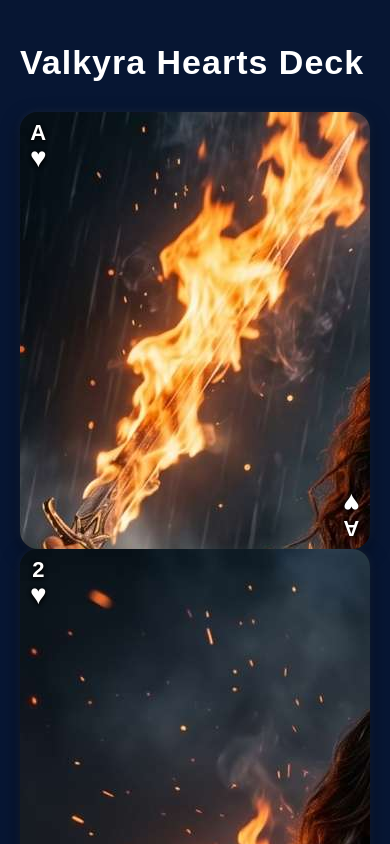
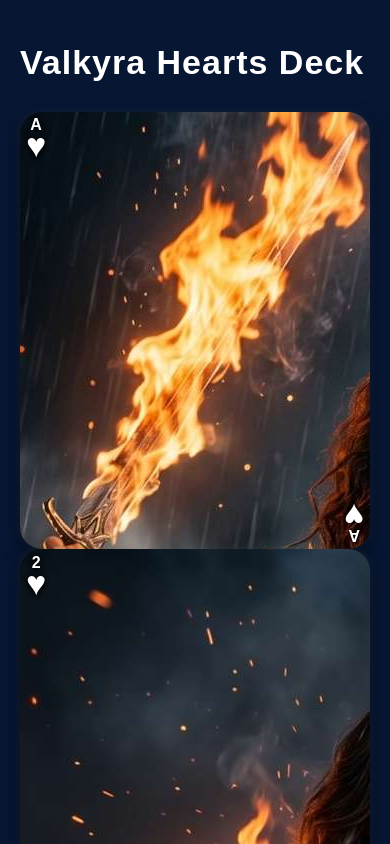
Before and after one commit to PlayYourPhotos/playyourphotos-blackjack, a React (Create React App) app: page /demo in a window 390 px wide. Shown: the top 844 px of the page. Built offline with nearby package versions, Linux system fonts and the light colour scheme.

Commit message:
Update styles.css

```diff
--- a/src/styles.css
+++ b/src/styles.css
@@ -22,8 +22,8 @@ body {
 
 .deck-grid {
   display: grid;
-  grid-template-columns: repeat(auto-fit, minmax(150px, 1fr));
-  gap: 18px;
+  grid-template-columns: repeat(auto-fit, minmax(170px, 1fr));
+  gap: 14px;
   max-width: 1600px;
 }
 
@@ -31,7 +31,7 @@ body {
   position: relative;
   width: 100%;
   aspect-ratio: 4 / 5;
-  border-radius: 18px;
+  border-radius: 22px;
   overflow: hidden;
   background: #111;
   box-shadow:
@@ -58,40 +58,41 @@ body {
   line-height: 1;
   font-weight: 900;
   text-shadow:
-    0 2px 4px rgba(0,0,0,0.9),
-    0 0 4px rgba(0,0,0,0.9);
+    0 2px 4px rgba(0,0,0,0.95),
+    0 0 4px rgba(0,0,0,0.95);
   z-index: 5;
 }
 
 .top-left {
-  top: 10px;
-  left: 10px;
+  top: 6px;
+  left: 6px;
 }
 
 .bottom-right {
-  bottom: 10px;
-  right: 10px;
+  bottom: 6px;
+  right: 6px;
   transform: rotate(180deg);
 }
 
 .corner-rank {
-  font-size: 24px;
+  font-size: 18px;
   font-weight: 900;
-  line-height: 0.9;
-  height: 24px;
+  line-height: 0.8;
+  height: 18px;
   display: flex;
   align-items: center;
   justify-content: center;
 }
 
 .corner-suit {
-  font-size: 30px;
+  font-size: 42px;
   font-weight: 900;
-  line-height: 1;
-  height: 30px;
+  line-height: 0.8;
+  height: 32px;
   display: flex;
   align-items: center;
   justify-content: center;
+  margin-top: -2px;
 }
 
 .landing-page {
@@ -159,7 +160,7 @@ body {
 
   .deck-grid {
     grid-template-columns: repeat(3, 1fr);
-    gap: 12px;
+    gap: 10px;
   }
 
   .landing-title {
@@ -175,12 +176,12 @@ body {
   }
 
   .corner-rank {
-    font-size: 22px;
-    height: 22px;
+    font-size: 16px;
+    height: 16px;
   }
 
   .corner-suit {
-    font-size: 28px;
+    font-size: 34px;
     height: 28px;
   }
 }
```
